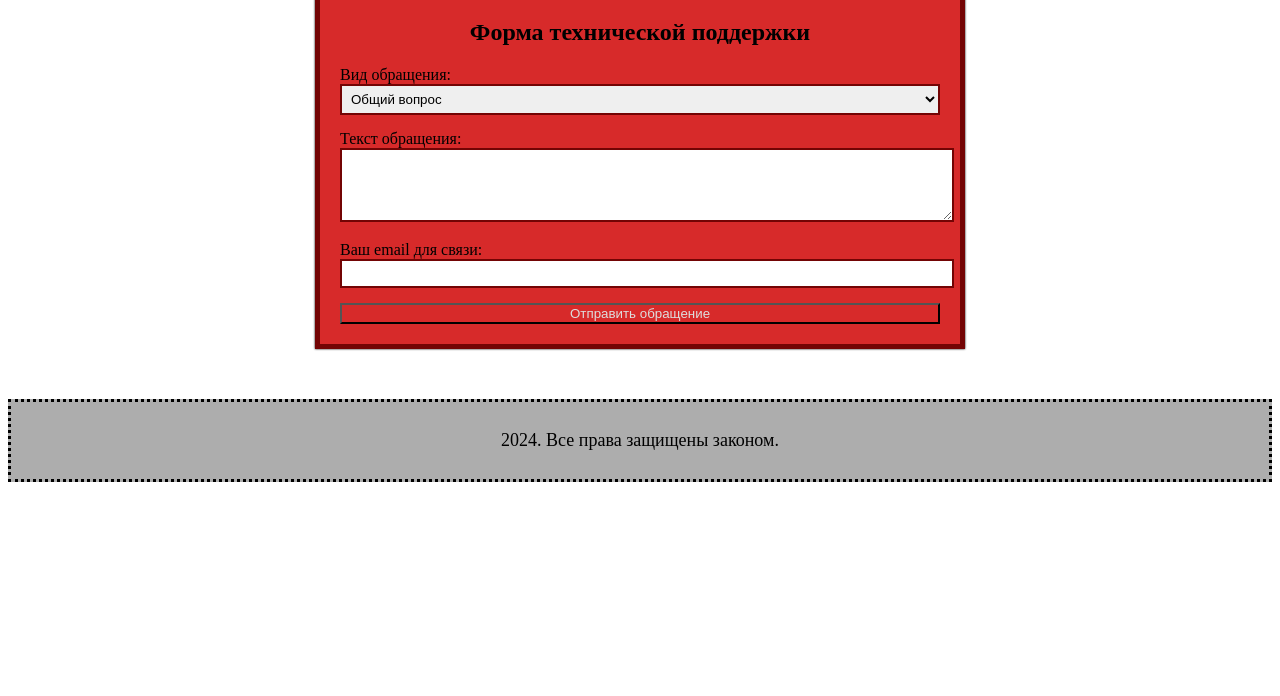
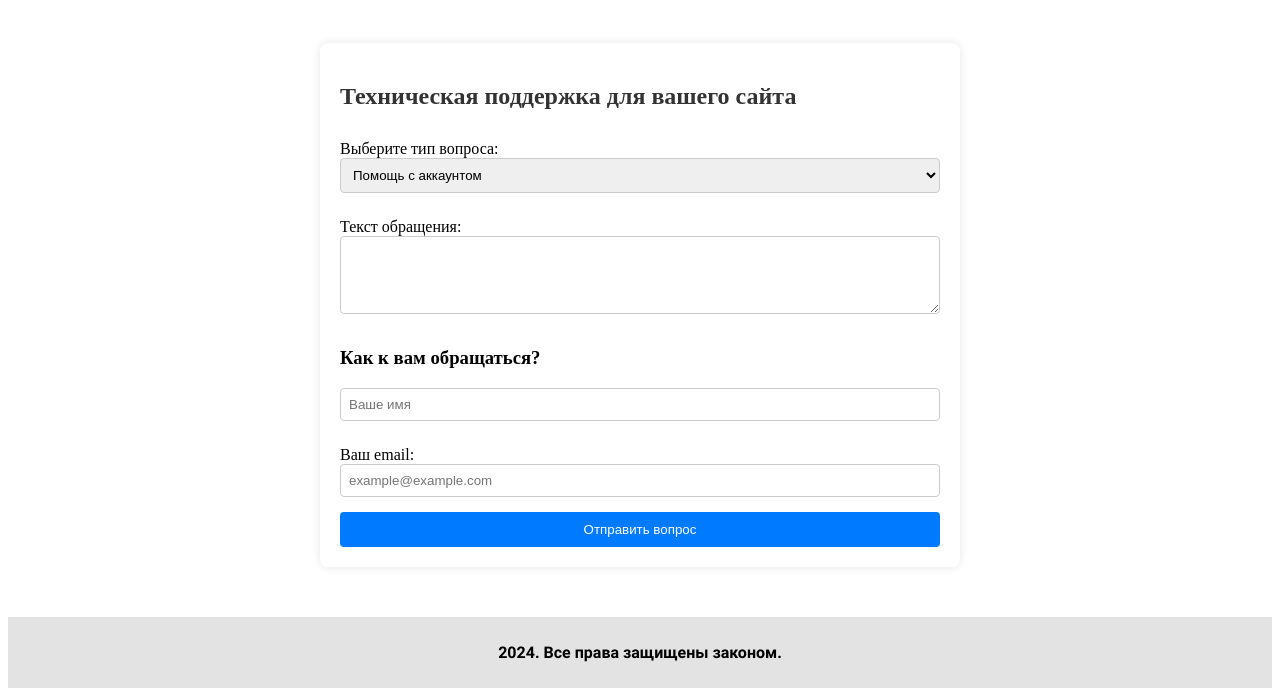
Before and after one commit to AllenSergey/Web, a plain HTML site: page tp.html in a window 1280 px wide. Shown: the part 140-836 px from the top of the page. Before the commit the page ends 800 px from the top, so only its background shows below. Drawn offline with Linux system fonts and the light colour scheme.

Commit message:
unreal commit

```diff
--- a/styles2.css
+++ b/styles2.css
@@ -189,7 +189,7 @@ footer { /* футер */
   border-radius: 4px;
   transition: 0.2s;
   position: relative;
-  border-style: dashed;
+  border-style: solid;
 }
 
 .shop-image {
@@ -237,10 +237,10 @@ footer { /* футер */
     width: 100%;
     font-weight: 400;
     font-size: 17px;
-    color: #70c05b;
+    color: #000000;
     padding: 10px;
     text-align: center;
-    border: 1px solid #70c05b;
+    border: 1px solid #000000;
     border-radius: 4px;
     cursor: pointer;
     margin-top: auto;
@@ -252,3 +252,49 @@ footer { /* футер */
 {
     transform: scale(1.05);
 }
+
+/* ТУТ ПОШЛИ КОНТЕЙНЕРЫ ДЛЯ tp.html */
+
+.support-form-container {
+  max-width: 600px;
+  margin: 50px auto;
+  padding: 20px;
+  background-color: #fff;
+  border-radius: 8px;
+  box-shadow: 0 0 10px rgba(0, 0, 0, 0.1);
+}
+
+h2 {
+  color: #333;
+}
+
+form {
+  display: flex;
+  flex-direction: column;
+}
+
+label {
+  margin-top: 10px;
+}
+
+select,
+textarea,
+input {
+  margin-bottom: 15px;
+  padding: 8px;
+  border: 1px solid #ccc;
+  border-radius: 4px;
+}
+
+button {
+  padding: 10px;
+  background-color: #007bff;
+  color: #fff;
+  border: none;
+  border-radius: 4px;
+  cursor: pointer;
+}
+
+button:hover {
+  background-color: #0056b3;
+}
--- a/tp.html
+++ b/tp.html
@@ -4,16 +4,16 @@
     <meta charset="UTF-8">
     <meta name="viewport" content="width=device-width, initial-scale=1.0">
     <title>Document</title>
-    <link rel="stylesheet" href="styles.css">
+    <link rel="stylesheet" href="styles2.css">
 </head>
 <body>
     <header>
         <div class="logo">
-            <img src="https://psv4.userapi.com/c237031/u278482592/docs/d50/fb26a5021f36/brlogo.png?extra=ucwPhnxOVlV0emy2PoKOHmRjWrOH0_SXyXUjKp28qn7PaEeg0jXCSDyBSZvJhUMWgRbjnyL774j2Uf2tjTEIdPj75HmRUm4gAUuMqGbWoDKDhEONq4GSLijT7LOOt9Yl6YXasLQGkgYjkvGj9FhYMWc" width="160">
+            <img src="images/brlogo.png" width="100">
         </div>
         <div class="menu">
             <ul>
-                <li><a href="index.html">Главная</a></li>
+                <li><a href="main.html">Главная</a></li>
                 <li><a href="play.html">Играть</a></li>
                 <li><a href="shop.html">Магазин</a></li>
                 <li><a href="tp.html">Поддержка</a></li>
@@ -21,34 +21,30 @@
         </div>
         </header>
 
-    <main>
-        <div class="support-form">
-            <h2>Форма технической поддержки</h2>
+        <div class="support-form-container">
+            <h2>Техническая поддержка для вашего сайта</h2>
 
-            <form action="#" method="post">
-                <div class="form-group">
-                    <label for="request-type">Вид обращения:</label>
-                    <select id="request-type" name="request-type">
-                        <option value="general">Общий вопрос</option>
-                        <option value="technical">Техническая проблема</option>
-                        <option value="account">Проблема с аккаунтом</option>
-                    </select>
-                </div>
+            <form action="submit_form" method="post">
+                <label for="questionType">Выберите тип вопроса:</label>
+                <select id="questionType" name="questionType" required>
+                    <option value="accountHelp">Помощь с аккаунтом</option>
+                    <option value="gameIssue">Игровая проблема</option>
+                    <option value="otherQuestion">Другой вопрос</option>
+                </select>
 
-                <div class="form-group">
-                    <label for="request-text">Текст обращения:</label>
-                    <textarea id="request-text" name="request-text" rows="4"></textarea>
-                </div>
+                <label for="message">Текст обращения:</label>
+                <textarea id="message" name="message" rows="4" required></textarea>
 
-                <div class="form-group">
-                    <label for="email">Ваш email для связи:</label>
-                    <input type="email" id="email" name="email">
-                </div>
+                <h3>Как к вам обращаться?</h3>
+                <input type="text" id="contactName" name="contactName" placeholder="Ваше имя" required>
 
-                <button type="submit">Отправить обращение</button>
+                <label for="email">Ваш email:</label>
+                <input type="email" id="email" name="email" placeholder="example@example.com" required>
+
+                <button type="submit">Отправить вопрос</button>
             </form>
         </div>
-    </main>
+
     <footer>
         <p>2024. Все права защищены законом.</p>
     </footer>
```
Also changed, not shown: shop.html (+91 -0 lines).
